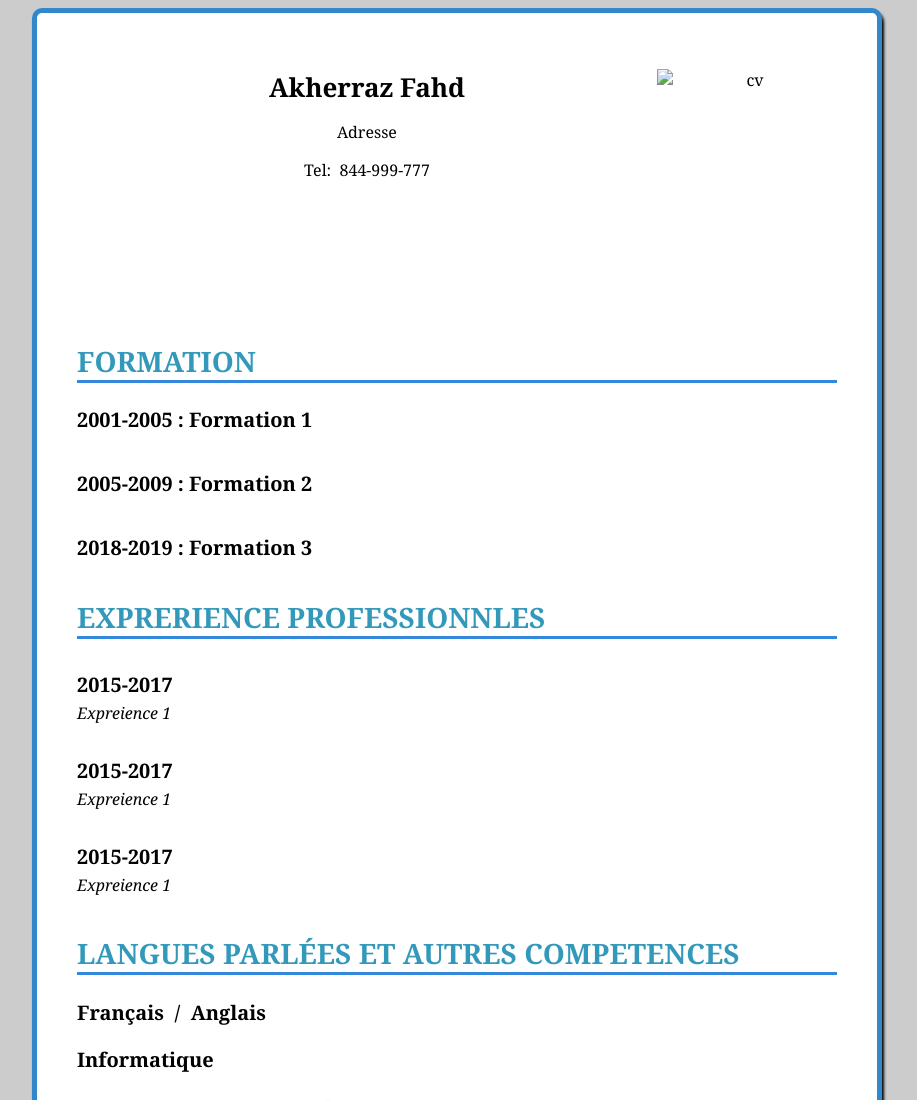
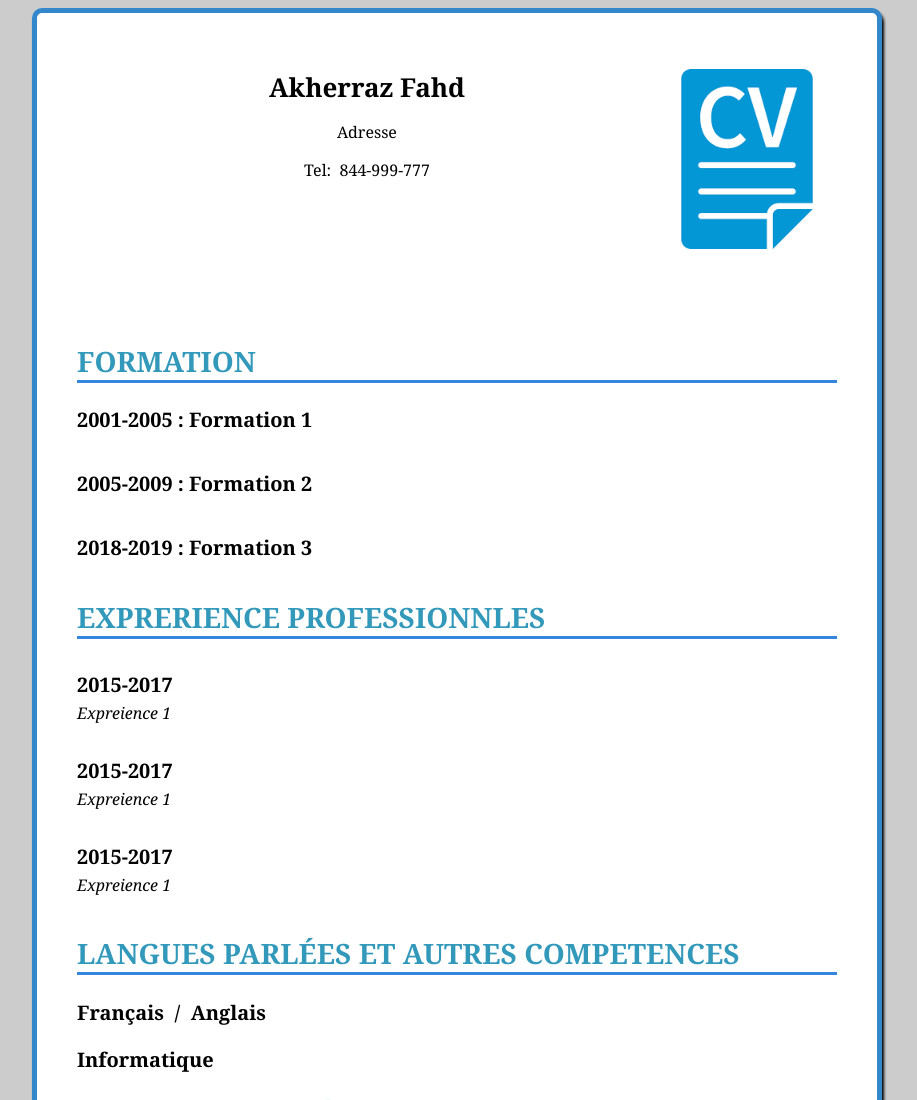
Before and after one commit to akh11/CV, a plain HTML site: page index.html in a window 1280 px wide. Shown: the top 1100 px of the page, without its empty margins (183-1100 px from the left). Drawn offline with Linux system fonts and the light colour scheme.

Commit message:
Update index.html

```diff
--- a/index.html
+++ b/index.html
@@ -9,7 +9,7 @@
 	<div class="page">
 		<div class="infophoto"  align="center">
 			<div class="photo">
-			<img src= "./img/cv.png" alt="cv" class="image"> </div>
+			<img src= "./cv.png" alt="cv" class="image"> </div>
 			<div class="info">
 			<p><strong>Akherraz Fahd</strong><br/></p>
 			<p>Adresse<br/></p>
```
